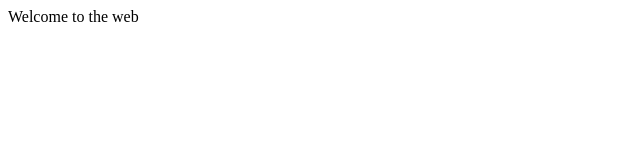
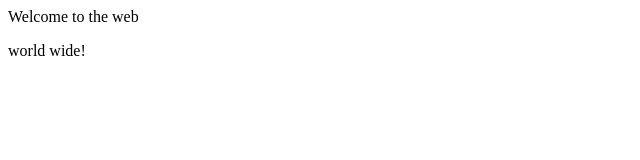
Before and after one commit to kevdozer1/test-repo, a plain HTML site: page index.html in a window 1280 px wide. Shown: the full height of the page, 0-640 px from the left. Drawn offline with Linux system fonts and the light colour scheme.

Commit message:
Add and commit at once

```diff
--- a/index.html
+++ b/index.html
@@ -1 +1,2 @@
 <div>Welcome to the web</div>
+<p>world wide!</p>
```
